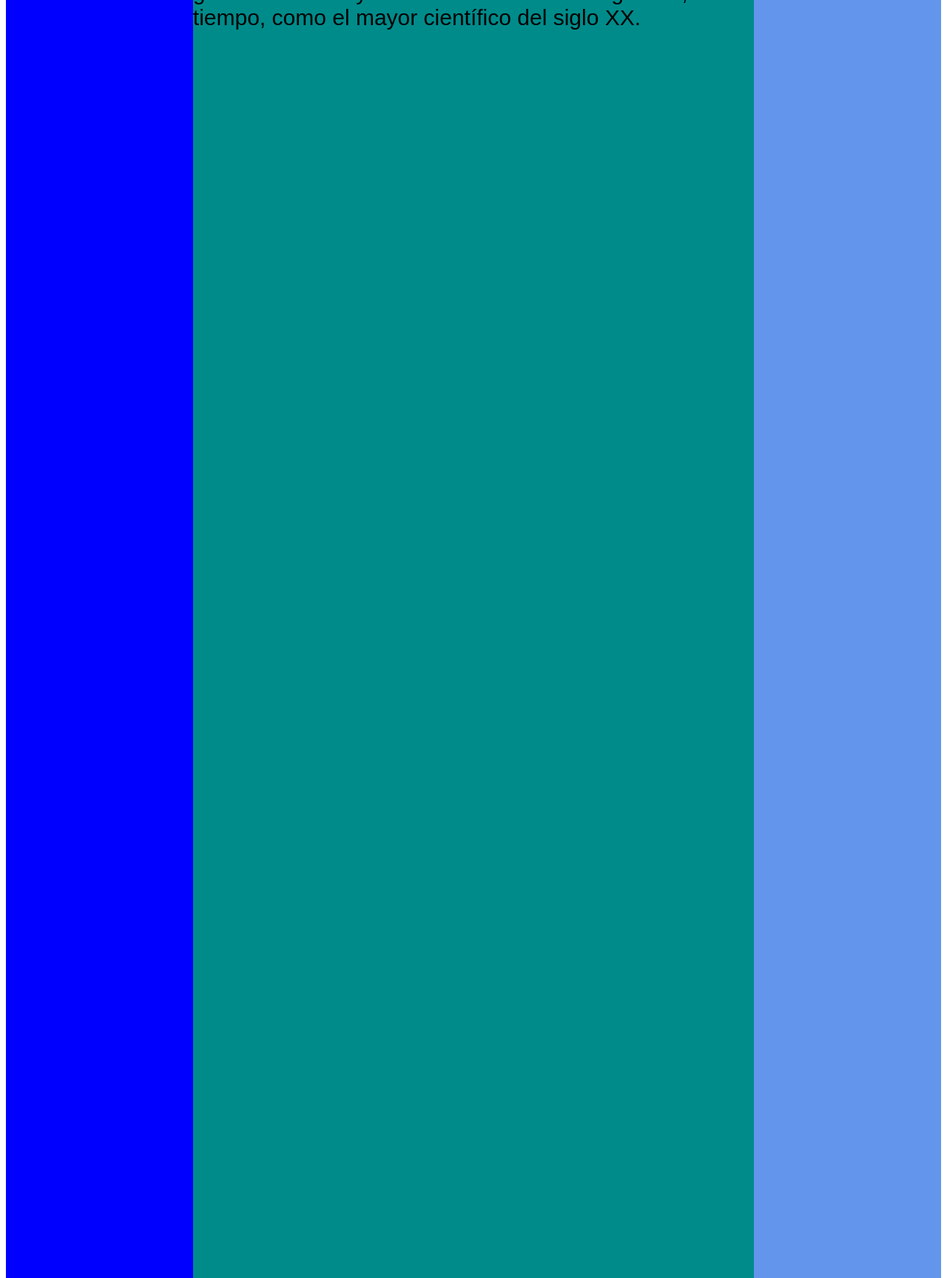
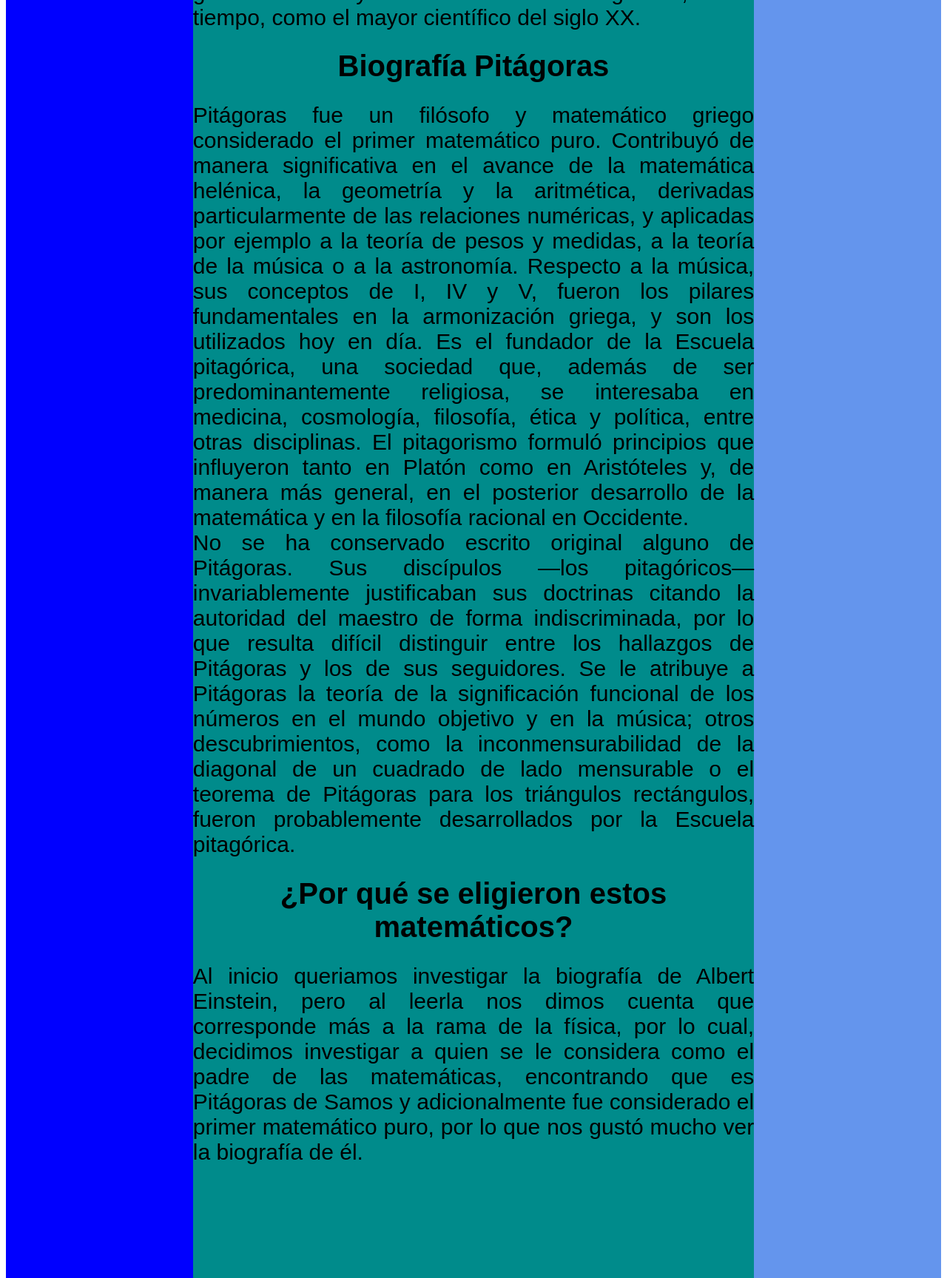
Before and after one commit to hincapie09/WEB-DEM, a plain HTML site: page matemáticas.html in a window 1280 px wide. Shown: the part 980-2708 px from the top of the page at 74% size. Drawn offline with Linux system fonts and the light colour scheme.

Commit message:
Actualización 6 11/04/2023

```diff
--- a/matemáticas.html
+++ b/matemáticas.html
@@ -33,7 +33,7 @@ Matemáticas
         <h1>Juan Manuel Monsalve Perez </h1>
     </div>
 <div class="centro">
-    <h1  class="titulo">Biografia Albert Einstein</h1>
+    <h1  class="titulo">Biografía Albert Einstein</h1>
     <div>
 
     </div>
@@ -42,6 +42,11 @@ Matemáticas
     Nació en la ciudad alemana de Ulm, pero al año de vida su familia se mudó a Munich, donde viviría hasta los 15 años. Con 17 ingresó en la Escuela Politécnica Federal de Zurich para estudiar matemáticas y física. Cinco años más tarde, ya graduado, consiguió la nacionalidad suiza y en 1902 comenzó a trabajar en la Oficina Federal de la Propiedad Intelectual de Suiza, empleo que compaginó hasta los 30 años con sus investigaciones científicas.
 
     1905 fue su año más fructífero, resultado de la publicación de cuatro artículos científicos sobre el efecto fotoeléctrico, el movimiento browniano, la teoría de la relatividad especial y la equivalencia masa-energía (E = mc²). El primero le valió el Premio Nobel de Física del año 1921, el segundo el grado de doctor y los dos últimos le consagrarían, con el tiempo, como el mayor científico del siglo XX. </div>
+<h1  class="titulo">Biografía Pitágoras</h1>
+<div>Pitágoras fue un filósofo y matemático griego considerado el primer matemático puro. Contribuyó de manera significativa en el avance de la matemática helénica, la geometría y la aritmética, derivadas particularmente de las relaciones numéricas, y aplicadas por ejemplo a la teoría de pesos y medidas, a la teoría de la música o a la astronomía. Respecto a la música, sus conceptos de I, IV y V, fueron los pilares fundamentales en la armonización griega, y son los utilizados hoy en día. Es el fundador de la Escuela pitagórica, una sociedad que, además de ser predominantemente religiosa, se interesaba en medicina, cosmología, filosofía, ética y política, entre otras disciplinas. El pitagorismo formuló principios que influyeron tanto en Platón como en Aristóteles y, de manera más general, en el posterior desarrollo de la matemática y en la filosofía racional en Occidente.</div>
+<div>No se ha conservado escrito original alguno de Pitágoras. Sus discípulos —los pitagóricos— invariablemente justificaban sus doctrinas citando la autoridad del maestro de forma indiscriminada, por lo que resulta difícil distinguir entre los hallazgos de Pitágoras y los de sus seguidores. Se le atribuye a Pitágoras la teoría de la significación funcional de los números en el mundo objetivo y en la música; otros descubrimientos, como la inconmensurabilidad de la diagonal de un cuadrado de lado mensurable o el teorema de Pitágoras para los triángulos rectángulos, fueron probablemente desarrollados por la Escuela pitagórica.</div>
+<h1  class="titulo">¿Por qué se eligieron estos matemáticos?</h1>
+<div>Al inicio queriamos investigar la biografía de Albert Einstein, pero al leerla nos dimos cuenta que corresponde más a la rama de la física, por lo cual, decidimos investigar a quien se le considera como el padre de las matemáticas, encontrando que es Pitágoras de Samos y adicionalmente fue considerado el primer matemático puro, por lo que nos gustó mucho ver la biografía de él.</div>
 </div>
 <div class="derecha"></div>
 </div>
```
